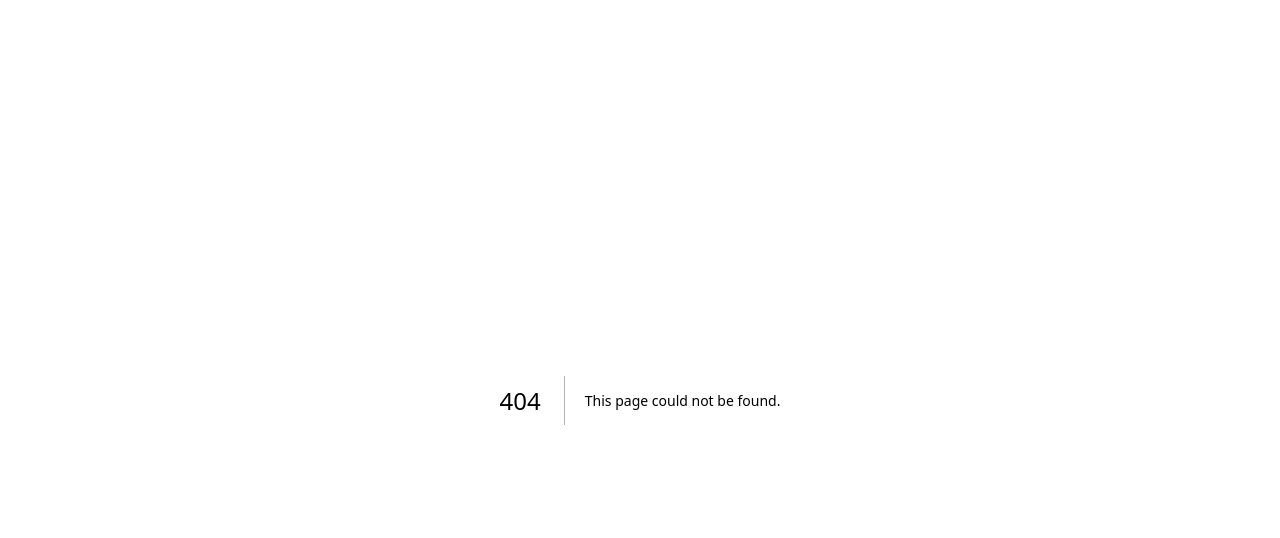
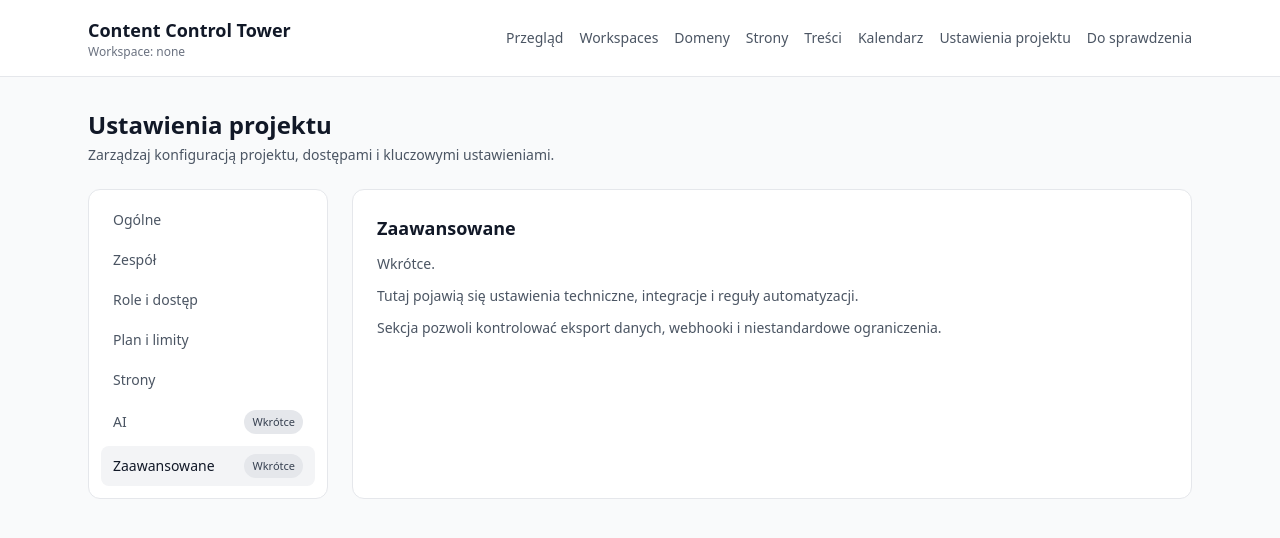
Before and after one commit to ewko90-glitch/content-control-tower, a Next.js app: page /settings/project/advanced in a window 1280 px wide. Before the commit this address had no page. Shown: the top 538 px of the page. Built offline with nearby package versions, Linux system fonts and the light colour scheme; no server answers.

Commit message:
feat: project settings shell (tabs + routes)

```diff
--- /dev/null
+++ b/src/app/(dashboard)/settings/project/advanced/page.tsx
@@ -0,0 +1,14 @@
+export default function ProjectAdvancedPage() {
+  return (
+    <div className="space-y-3">
+      <h2 className="text-lg font-semibold text-gray-900">Zaawansowane</h2>
+      <p className="text-sm text-gray-600">Wkrótce.</p>
+      <p className="text-sm text-gray-600">
+        Tutaj pojawią się ustawienia techniczne, integracje i reguły automatyzacji.
+      </p>
+      <p className="text-sm text-gray-600">
+        Sekcja pozwoli kontrolować eksport danych, webhooki i niestandardowe ograniczenia.
+      </p>
+    </div>
+  );
+}
--- /dev/null
+++ b/src/app/(dashboard)/settings/project/ai/page.tsx
@@ -0,0 +1,14 @@
+export default function ProjectAiPage() {
+  return (
+    <div className="space-y-3">
+      <h2 className="text-lg font-semibold text-gray-900">AI</h2>
+      <p className="text-sm text-gray-600">Wkrótce.</p>
+      <p className="text-sm text-gray-600">
+        Ta sekcja pozwoli konfigurować asystentów i wskazówki do generowania treści.
+      </p>
+      <p className="text-sm text-gray-600">
+        Umożliwi ustawienie zasad jakości, tonu komunikacji i ograniczeń użycia.
+      </p>
+    </div>
+  );
+}
--- /dev/null
+++ b/src/app/(dashboard)/settings/project/general/page.tsx
@@ -0,0 +1,8 @@
+export default function ProjectGeneralPage() {
+  return (
+    <div className="space-y-2">
+      <h2 className="text-lg font-semibold text-gray-900">Ogólne</h2>
+      <p className="text-sm text-gray-600">W trakcie budowy (MVP).</p>
+    </div>
+  );
+}
--- /dev/null
+++ b/src/app/(dashboard)/settings/project/layout.tsx
@@ -0,0 +1,11 @@
+import type { ReactNode } from "react";
+import { AppShell } from "@/components/app-shell";
+import { SettingsProjectShell } from "@/components/settings-project-shell";
+
+export default function ProjectSettingsLayout({ children }: { children: ReactNode }) {
+  return (
+    <AppShell>
+      <SettingsProjectShell>{children}</SettingsProjectShell>
+    </AppShell>
+  );
+}
--- /dev/null
+++ b/src/app/(dashboard)/settings/project/page.tsx
@@ -0,0 +1,5 @@
+import { redirect } from "next/navigation";
+
+export default function ProjectSettingsPage() {
+  redirect("/settings/project/general");
+}
--- /dev/null
+++ b/src/app/(dashboard)/settings/project/plan/page.tsx
@@ -0,0 +1,8 @@
+export default function ProjectPlanPage() {
+  return (
+    <div className="space-y-2">
+      <h2 className="text-lg font-semibold text-gray-900">Plan i limity</h2>
+      <p className="text-sm text-gray-600">W trakcie budowy (MVP).</p>
+    </div>
+  );
+}
--- /dev/null
+++ b/src/app/(dashboard)/settings/project/roles/page.tsx
@@ -0,0 +1,8 @@
+export default function ProjectRolesPage() {
+  return (
+    <div className="space-y-2">
+      <h2 className="text-lg font-semibold text-gray-900">Role i dostęp</h2>
+      <p className="text-sm text-gray-600">W trakcie budowy (MVP).</p>
+    </div>
+  );
+}
--- /dev/null
+++ b/src/app/(dashboard)/settings/project/sites/page.tsx
@@ -0,0 +1,8 @@
+export default function ProjectSitesPage() {
+  return (
+    <div className="space-y-2">
+      <h2 className="text-lg font-semibold text-gray-900">Strony</h2>
+      <p className="text-sm text-gray-600">W trakcie budowy (MVP).</p>
+    </div>
+  );
+}
--- /dev/null
+++ b/src/app/(dashboard)/settings/project/team/page.tsx
@@ -0,0 +1,8 @@
+export default function ProjectTeamPage() {
+  return (
+    <div className="space-y-2">
+      <h2 className="text-lg font-semibold text-gray-900">Zespół</h2>
+      <p className="text-sm text-gray-600">W trakcie budowy (MVP).</p>
+    </div>
+  );
+}
--- a/src/components/app-shell.tsx
+++ b/src/components/app-shell.tsx
@@ -11,6 +11,7 @@ const navItems = [
   { href: "/sites", label: "Strony" },
   { href: "/content", label: "Treści" },
   { href: "/calendar", label: "Kalendarz" },
+  { href: "/settings/project", label: "Ustawienia projektu" },
   { href: "/inbox", label: "Do sprawdzenia" }
 ];
 
@@ -39,7 +40,7 @@ export async function AppShell({ children }: { children: ReactNode }) {
               <p className="text-lg font-semibold">Content Control Tower</p>
               <p className="text-xs text-gray-500">Workspace: {workspaceName}</p>
             </div>
-            {workspaceId && <WorkspaceSwitcher currentWorkspaceId={workspaceId} currentWorkspaceName={workspaceName} />}
+            {workspaceId && <WorkspaceSwitcher currentWorkspaceId={workspaceId} />}
           </div>
           <nav className="flex gap-4 text-sm">
             {navItems.map((item) => (
--- /dev/null
+++ b/src/components/settings-project-shell.tsx
@@ -0,0 +1,66 @@
+"use client";
+
+import Link from "next/link";
+import { usePathname } from "next/navigation";
+import clsx from "clsx";
+
+const tabs = [
+  { href: "/settings/project/general", label: "Ogólne" },
+  { href: "/settings/project/team", label: "Zespół" },
+  { href: "/settings/project/roles", label: "Role i dostęp" },
+  { href: "/settings/project/plan", label: "Plan i limity" },
+  { href: "/settings/project/sites", label: "Strony" },
+  { href: "/settings/project/ai", label: "AI", badge: "Wkrótce" },
+  { href: "/settings/project/advanced", label: "Zaawansowane", badge: "Wkrótce" }
+];
+
+type SettingsProjectShellProps = {
+  children: React.ReactNode;
+};
+
+export function SettingsProjectShell({ children }: SettingsProjectShellProps) {
+  const pathname = usePathname();
+
+  return (
+    <div className="space-y-6">
+      <div>
+        <h1 className="text-2xl font-semibold text-gray-900">Ustawienia projektu</h1>
+        <p className="mt-1 text-sm text-gray-600">
+          Zarządzaj konfiguracją projektu, dostępami i kluczowymi ustawieniami.
+        </p>
+      </div>
+
+      <div className="grid gap-6 lg:grid-cols-[240px_1fr]">
+        <aside className="rounded-xl border bg-white p-3">
+          <nav className="space-y-1">
+            {tabs.map((tab) => {
+              const isActive = pathname === tab.href;
+              return (
+                <Link
+                  key={tab.href}
+                  href={tab.href}
+                  className={clsx(
+                    "flex items-center justify-between rounded-lg px-3 py-2 text-sm transition",
+                    isActive
+                      ? "bg-gray-100 font-medium text-gray-900"
+                      : "text-gray-600 hover:bg-gray-50 hover:text-gray-900"
+                  )}
+                  aria-current={isActive ? "page" : undefined}
+                >
+                  <span>{tab.label}</span>
+                  {tab.badge && (
+                    <span className="rounded-full bg-gray-200 px-2 py-0.5 text-[11px] font-medium text-gray-700">
+                      {tab.badge}
+                    </span>
+                  )}
+                </Link>
+              );
+            })}
+          </nav>
+        </aside>
+
+        <section className="rounded-xl border bg-white p-6">{children}</section>
+      </div>
+    </div>
+  );
+}
```
Also changed, not shown: 1 other file (tests, documents, lock files or other folders).
